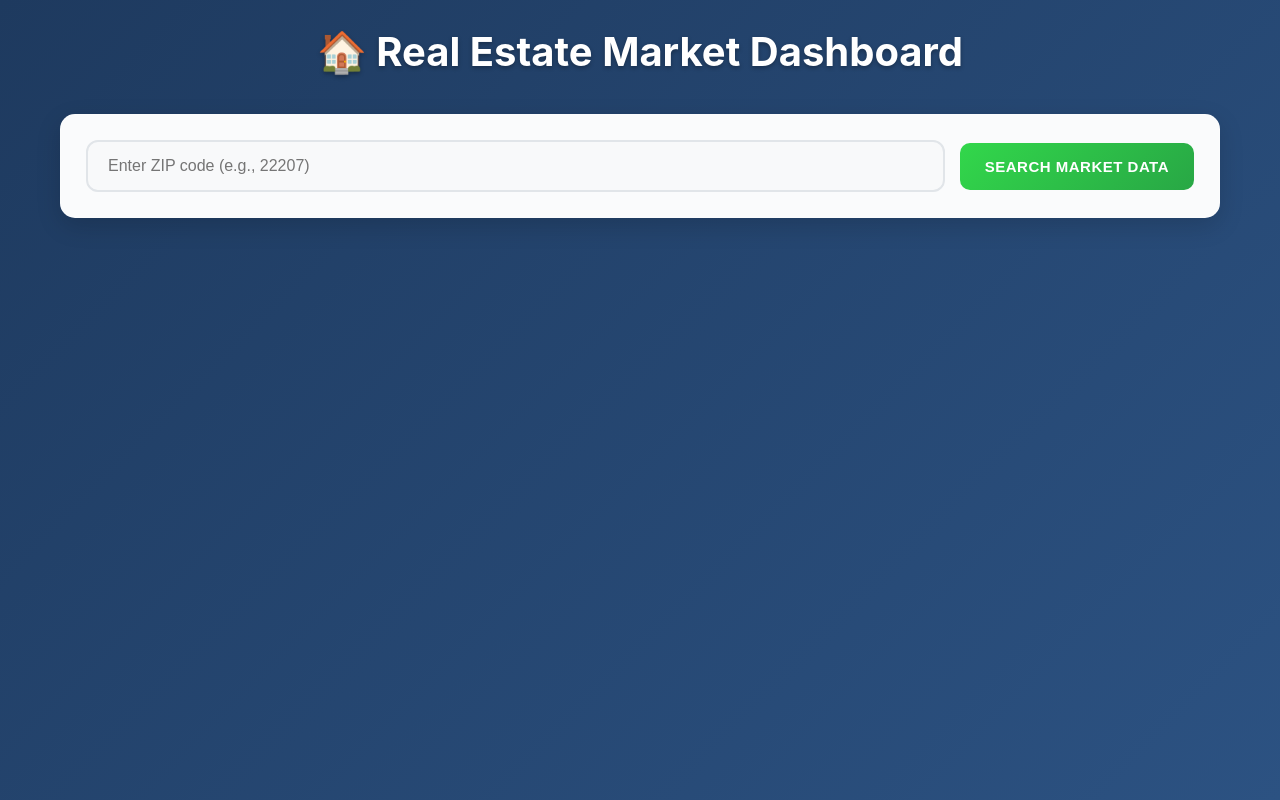
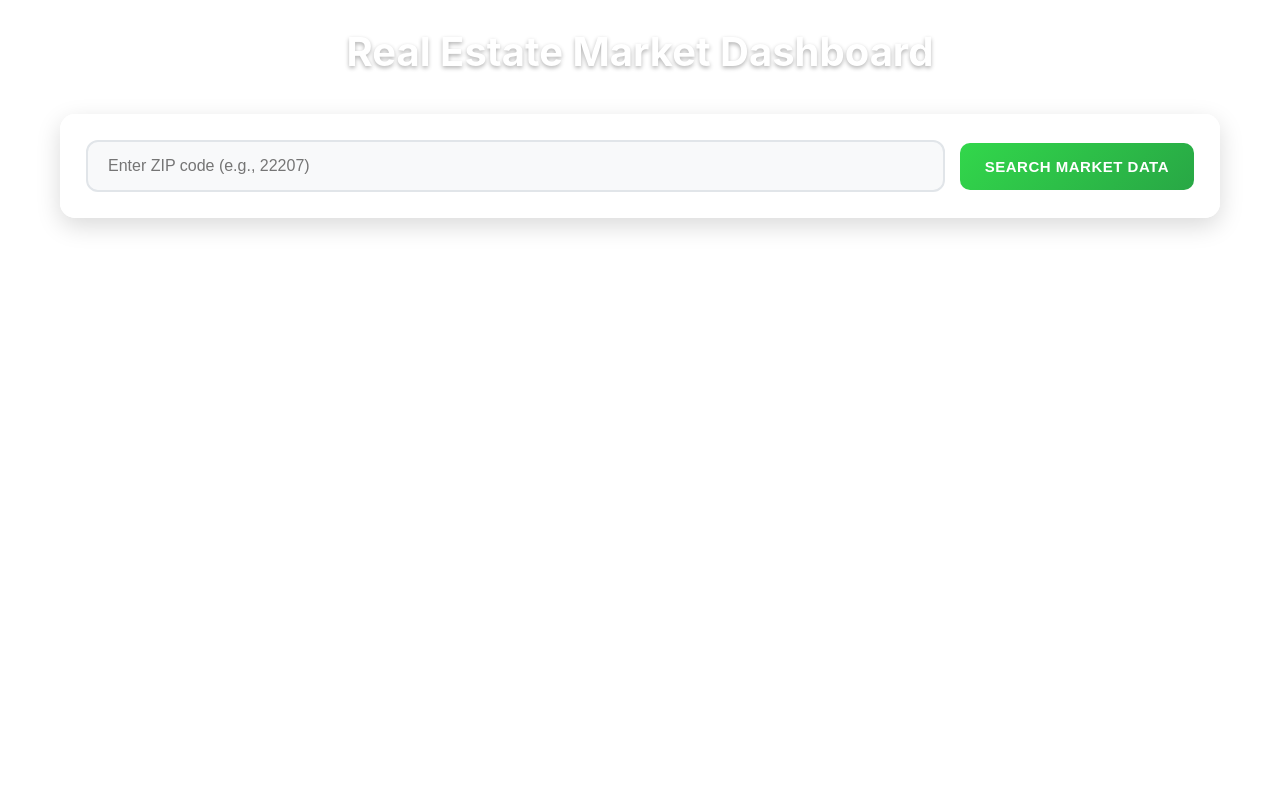
Before and after one commit to valdoramakuela/realestatemarkets, a Flask app: page / in a window 1280 px wide. Run offline with Flask 3, Linux system fonts and the light colour scheme.

Commit message:
Update index.html

```diff
--- a/templates/index.html
+++ b/templates/index.html
@@ -15,7 +15,7 @@
 
         body {
             font-family: 'Inter', -apple-system, BlinkMacSystemFont, 'Segoe UI', Roboto, sans-serif;
-            background: linear-gradient(135deg, #1e3a5f 0%, #2c5282 100%);
+            background: #FFFFFF;
             min-height: 100vh;
             color: #333;
             line-height: 1.6;
@@ -121,11 +121,6 @@
             to { transform: rotate(360deg); }
         }
 
-        @keyframes float {
-            0%, 100% { transform: translateY(0px) rotate(0deg); }
-            50% { transform: translateY(-20px) rotate(180deg); }
-        }
-
         .error-message {
             background: linear-gradient(135deg, #ff6b6b, #ee5a24);
             color: white;
@@ -144,15 +139,15 @@
 
         .stats-grid {
             display: grid;
-            grid-template-columns: repeat(auto-fit, minmax(250px, 1fr));
-            gap: 20px;
-            margin-bottom: 35px;
+            grid-template-columns: repeat(auto-fit, minmax(220px, 1fr));
+            gap: 18px;
+            margin-bottom: 30px;
         }
 
         .stat-card {
             background: rgba(255, 255, 255, 0.95);
             border-radius: 15px;
-            padding: 25px;
+            padding: 20px;
             text-align: center;
             box-shadow: 0 8px 25px rgba(0,0,0,0.1);
             transition: all 0.3s ease;
@@ -177,16 +172,16 @@
         }
 
         .stat-value {
-            font-size: 2.2rem;
+            font-size: 2rem;
             font-weight: 700;
             color: #1e3a5f;
-            margin-bottom: 8px;
+            margin-bottom: 6px;
             display: block;
         }
 
         .stat-label {
             color: #6c757d;
-            font-size: 14px;
+            font-size: 13px;
             text-transform: uppercase;
             letter-spacing: 1px;
             font-weight: 500;
@@ -237,7 +232,6 @@
             overflow: hidden;
             height: 320px;
             border: 1px solid rgba(255, 255, 255, 0.2);
-            margin-top: 20px;
         }
 
         .map-container::before {
@@ -329,7 +323,7 @@
 </head>
 <body>
     <div class="container">
-        <h1>🏠 Real Estate Market Dashboard</h1>
+        <h1>Real Estate Market Dashboard</h1>
 
         <div class="search-section">
             <form class="search-form" id="searchForm">
@@ -381,7 +375,7 @@
         let currentZipCircle = null;
 
         // Replace with your Google Maps API key
-        const GOOGLE_MAPS_API_KEY = 'YOUR_API_KEY_HERE'; // Replace this with your actual API key
+        const GOOGLE_MAPS_API_KEY = 'AIzaSyBHGYla18wlILgHfqWYQm1-MfwkarMUbvA'; // Replace this with your actual API key
 
         document.getElementById('searchForm').addEventListener('submit', async (e) => {
             e.preventDefault();
@@ -813,158 +807,230 @@
             document.getElementById('noData').style.display = 'block';
         }
 
-        function showNoData() {
-            document.getElementById('noData').style.display = 'block';
+        function loadGoogleMapsAndInitialize(zipcode) {
+            // Check if Google Maps is already loaded
+            if (typeof google !== 'undefined' && google.maps) {
+                initializeGoogleMap(zipcode);
+                return;
             }
 
-        function createSimpleMapDisplay(zipcode) {
-            // ZIP code location data
-            const zipData = {
-                '22207': { city: 'Arlington', state: 'VA', region: 'Washington D.C. Metro', coordinates: '38.8964°N, 77.1174°W' },
-                '22206': { city: 'Alexandria', state: 'VA', region: 'Washington D.C. Metro', coordinates: '38.8548°N, 77.0924°W' },
-                '22201': { city: 'Arlington', state: 'VA', region: 'Washington D.C. Metro', coordinates: '38.8759°N, 77.0564°W' },
-                '10001': { city: 'New York', state: 'NY', region: 'Manhattan', coordinates: '40.7484°N, 73.9967°W' },
-                '10002': { city: 'New York', state: 'NY', region: 'Lower East Side', coordinates: '40.7158°N, 73.9866°W' },
-                '90210': { city: 'Beverly Hills', state: 'CA', region: 'Los Angeles Metro', coordinates: '34.0901°N, 118.4065°W' },
-                '60601': { city: 'Chicago', state: 'IL', region: 'Downtown Loop', coordinates: '41.8827°N, 87.6233°W' },
-                '33101': { city: 'Miami', state: 'FL', region: 'Miami-Dade', coordinates: '25.7617°N, 80.1918°W' },
-                '77001': { city: 'Houston', state: 'TX', region: 'Downtown Houston', coordinates: '29.7372°N, 95.3899°W' },
-                '30301': { city: 'Atlanta', state: 'GA', region: 'Downtown Atlanta', coordinates: '33.7677°N, 84.4070°W' },
-                '02101': { city: 'Boston', state: 'MA', region: 'Downtown Boston', coordinates: '42.3604°N, 71.0582°W' },
-                '98101': { city: 'Seattle', state: 'WA', region: 'Downtown Seattle', coordinates: '47.6097°N, 122.3331°W' }
-            };
-
+            // Show loading message
             const mapContainer = document.getElementById('map');
-            const locationInfo = zipData[zipcode];
-
-            if (locationInfo) {
             mapContainer.innerHTML = `
                 <div style="
+                    display: flex;
+                    align-items: center;
+                    justify-content: center;
                     height: 100%;
                     background: linear-gradient(135deg, #f8f9fa 0%, #e9ecef 100%);
                     border-radius: 10px;
-                        display: flex;
-                        flex-direction: column;
-                        justify-content: center;
-                        align-items: center;
                     text-align: center;
-                        position: relative;
-                        overflow: hidden;
-                    ">
-                        <!-- Animated background circles -->
-                        <div style="
-                            position: absolute;
-                            top: -50px;
-                            right: -50px;
-                            width: 200px;
-                            height: 200px;
-                            border-radius: 50%;
-                            background: linear-gradient(45deg, rgba(50, 215, 75, 0.1), rgba(30, 58, 95, 0.1));
-                            animation: float 6s ease-in-out infinite;
-                        "></div>
-                        <div style="
-                            position: absolute;
-                            bottom: -30px;
-                            left: -30px;
-                            width: 150px;
-                            height: 150px;
-                            border-radius: 50%;
-                            background: linear-gradient(45deg, rgba(30, 58, 95, 0.1), rgba(50, 215, 75, 0.1));
-                            animation: float 4s ease-in-out infinite reverse;
-                        "></div>
-
-                        <!-- Main content -->
-                        <div style="z-index: 2; position: relative;">
-                            <div style="
-                                font-size: 72px;
-                                margin-bottom: 20px;
-                                background: linear-gradient(135deg, #32d74b, #1e3a5f);
-                                -webkit-background-clip: text;
-                                -webkit-text-fill-color: transparent;
-                                background-clip: text;
-                            ">📍</div>
-
-                            <h2 style="
-                                margin: 0 0 12px 0;
                     color: #1e3a5f;
-                                font-size: 28px;
-                                font-weight: 700;
-                            ">ZIP Code ${zipcode}</h2>
-
-                            <div style="
-                                background: rgba(255, 255, 255, 0.8);
-                                border-radius: 12px;
-                                padding: 20px;
-                                margin: 20px;
-                                box-shadow: 0 4px 12px rgba(0,0,0,0.1);
-                                border: 1px solid rgba(50, 215, 75, 0.3);
-                            ">
-                                <div style="
-                                    display: grid;
-                                    grid-template-columns: 1fr 1fr;
-                                    gap: 15px;
-                                    text-align: left;
+                    font-family: inherit;
                 ">
                     <div>
-                                        <strong style="color: #1e3a5f; font-size: 14px;">Location:</strong><br>
-                                        <span style="color: #495057; font-size: 16px;">${locationInfo.city}, ${locationInfo.state}</span>
-                                    </div>
-                                    <div>
-                                        <strong style="color: #1e3a5f; font-size: 14px;">Region:</strong><br>
-                                        <span style="color: #495057; font-size: 16px;">${locationInfo.region}</span>
-                                    </div>
-                                    <div style="grid-column: 1 / -1;">
-                                        <strong style="color: #1e3a5f; font-size: 14px;">Coordinates:</strong><br>
-                                        <span style="color: #495057; font-size: 14px; font-family: monospace;">${locationInfo.coordinates}</span>
-                                    </div>
-                                </div>
-                            </div>
-
                         <div style="
-                                margin-top: 15px;
-                                padding: 8px 16px;
-                                background: rgba(50, 215, 75, 0.1);
-                                border: 1px solid #32d74b;
-                                border-radius: 20px;
-                                color: #1e3a5f;
-                                font-size: 13px;
-                                font-weight: 500;
-                                display: inline-block;
-                            ">
-                                ✓ Real Estate Data Available
-                            </div>
+                            width: 40px;
+                            height: 40px;
+                            border: 4px solid #32d74b;
+                            border-top: 4px solid transparent;
+                            border-radius: 50%;
+                            animation: spin 1s linear infinite;
+                            margin: 0 auto 15px auto;
+                        "></div>
+                        <div style="font-weight: 600; margin-bottom: 5px;">Loading Map...</div>
+                        <div style="font-size: 12px; color: #6c757d;">ZIP Code ${zipcode}</div>
                     </div>
                 </div>
             `;
-            } else {
-                // Generic display for unknown ZIP codes
+
+            // Load Google Maps API
+            const script = document.createElement('script');
+            script.src = `https://maps.googleapis.com/maps/api/js?key=${GOOGLE_MAPS_API_KEY}&libraries=geometry&callback=initializeGoogleMapCallback`;
+            script.async = true;
+            script.defer = true;
+
+            // Store zipcode globally for callback
+            window.currentZipcode = zipcode;
+
+            script.onerror = function() {
+                console.error('Failed to load Google Maps API');
                 mapContainer.innerHTML = `
                     <div style="
+                        display: flex;
+                        align-items: center;
+                        justify-content: center;
+                        height: 100%;
+                        background: #f8f9fa;
+                        border-radius: 10px;
+                        text-align: center;
+                        color: #dc3545;
+                        font-size: 14px;
+                        border: 1px solid #dc3545;
+                    ">
+                        <div>
+                            <div style="font-size: 48px; margin-bottom: 10px;">⚠️</div>
+                            <div style="font-weight: 600;">Map Error</div>
+                            <div style="font-size: 12px; margin-top: 5px;">Check your Google Maps API key</div>
+                        </div>
+                    </div>
+                `;
+            };
+
+            document.head.appendChild(script);
+        }
+
+        // Global callback function for Google Maps API
+        window.initializeGoogleMapCallback = function() {
+            initializeGoogleMap(window.currentZipcode);
+        };
+
+        function initializeGoogleMap(zipcode) {
+            console.log('Initializing Google Map for ZIP:', zipcode);
+
+            const mapContainer = document.getElementById('map');
+
+            try {
+                // Initialize map centered on US
+                map = new google.maps.Map(mapContainer, {
+                    zoom: 4,
+                    center: { lat: 39.8283, lng: -98.5795 }, // Center of US
+                    mapTypeId: google.maps.MapTypeId.ROADMAP,
+                    styles: [
+                        {
+                            featureType: 'water',
+                            elementType: 'geometry',
+                            stylers: [{ color: '#e3f2fd' }]
+                        },
+                        {
+                            featureType: 'landscape',
+                            elementType: 'geometry',
+                            stylers: [{ color: '#f5f5f5' }]
+                        }
+                    ]
+                });
+
+                // Initialize geocoder
+                geocoder = new google.maps.Geocoder();
+
+                // Geocode the ZIP code
+                geocoder.geocode(
+                    {
+                        address: zipcode + ', USA',
+                        componentRestrictions: { country: 'US' }
+                    },
+                    function(results, status) {
+                        if (status === google.maps.GeocoderStatus.OK && results[0]) {
+                            const location = results[0].geometry.location;
+                            const address = results[0].formatted_address;
+
+                            console.log('Geocoded successfully:', location.toString(), address);
+
+                            // Center map on ZIP code location
+                            map.setCenter(location);
+                            map.setZoom(13);
+
+                            // Remove existing markers and circles
+                            if (currentZipMarker) {
+                                currentZipMarker.setMap(null);
+                            }
+                            if (currentZipCircle) {
+                                currentZipCircle.setMap(null);
+                            }
+
+                            // Add highlighted circle for ZIP code area
+                            currentZipCircle = new google.maps.Circle({
+                                strokeColor: '#1e3a5f',
+                                strokeOpacity: 0.8,
+                                strokeWeight: 3,
+                                fillColor: '#32d74b',
+                                fillOpacity: 0.25,
+                                map: map,
+                                center: location,
+                                radius: 3000 // 3km radius
+                            });
+
+                            // Add marker at center
+                            currentZipMarker = new google.maps.Marker({
+                                position: location,
+                                map: map,
+                                title: `ZIP Code ${zipcode}`,
+                                icon: {
+                                    path: google.maps.SymbolPath.CIRCLE,
+                                    scale: 12,
+                                    fillColor: '#32d74b',
+                                    fillOpacity: 1,
+                                    strokeColor: '#fff',
+                                    strokeWeight: 3
+                                }
+                            });
+
+                            // Add info window
+                            const infoWindow = new google.maps.InfoWindow({
+                                content: `
+                                    <div style="font-family: inherit; text-align: center; padding: 5px;">
+                                        <h4 style="margin: 0 0 8px 0; color: #1e3a5f; font-size: 16px; font-weight: 600;">ZIP Code ${zipcode}</h4>
+                                        <p style="margin: 0; color: #666; font-size: 13px;">${address.replace(', USA', '')}</p>
+                                    </div>
+                                `
+                            });
+
+                            // Open info window on marker click
+                            currentZipMarker.addListener('click', function() {
+                                infoWindow.open(map, currentZipMarker);
+                            });
+
+                            // Also open on circle click
+                            currentZipCircle.addListener('click', function() {
+                                infoWindow.open(map, currentZipMarker);
+                            });
+
+                        } else {
+                            console.error('Geocoding failed:', status);
+                            mapContainer.innerHTML = `
+                                <div style="
+                                    display: flex;
+                                    align-items: center;
+                                    justify-content: center;
                                     height: 100%;
                                     background: linear-gradient(135deg, #f8f9fa 0%, #e9ecef 100%);
                                     border-radius: 10px;
-                        display: flex;
-                        flex-direction: column;
-                        justify-content: center;
-                        align-items: center;
                                     text-align: center;
-                        position: relative;
+                                    color: #1e3a5f;
+                                    font-family: inherit;
                                     border: 2px dashed #32d74b;
                                 ">
-                        <div style="font-size: 64px; margin-bottom: 20px;">🗺️</div>
-                        <h3 style="margin: 0 0 12px 0; color: #1e3a5f; font-size: 24px; font-weight: 600;">ZIP Code ${zipcode}</h3>
-                        <p style="margin: 0 0 8px 0; color: #6c757d; font-size: 16px;">Location Analysis Complete</p>
+                                    <div>
+                                        <div style="font-size: 64px; margin-bottom: 15px;">📍</div>
+                                        <h3 style="margin: 0 0 8px 0; color: #1e3a5f; font-size: 18px; font-weight: 600;">ZIP Code ${zipcode}</h3>
+                                        <p style="margin: 0; color: #6c757d; font-size: 14px;">Location not found</p>
+                                        <p style="margin: 8px 0 0 0; color: #32d74b; font-size: 12px; font-weight: 500;">Data processed ✓</p>
+                                    </div>
+                                </div>
+                            `;
+                        }
+                    }
+                );
+
+            } catch (error) {
+                console.error('Error initializing Google Map:', error);
+                mapContainer.innerHTML = `
                     <div style="
-                            margin-top: 15px;
-                            padding: 8px 16px;
-                            background: rgba(50, 215, 75, 0.1);
-                            border: 1px solid #32d74b;
-                            border-radius: 20px;
-                            color: #1e3a5f;
-                            font-size: 13px;
-                            font-weight: 500;
+                        display: flex;
+                        align-items: center;
+                        justify-content: center;
+                        height: 100%;
+                        background: #f8f9fa;
+                        border-radius: 10px;
+                        text-align: center;
+                        color: #dc3545;
+                        font-size: 14px;
+                        border: 1px solid #dc3545;
                     ">
-                            ✓ Market Data Processed
+                        <div>
+                            <div style="font-size: 48px; margin-bottom: 10px;">⚠️</div>
+                            <div style="font-weight: 600;">Map Error</div>
+                            <div style="font-size: 12px; margin-top: 5px;">Failed to initialize</div>
                         </div>
                     </div>
                 `;
```
Lines whose indentation alone changed are shown as unchanged.
